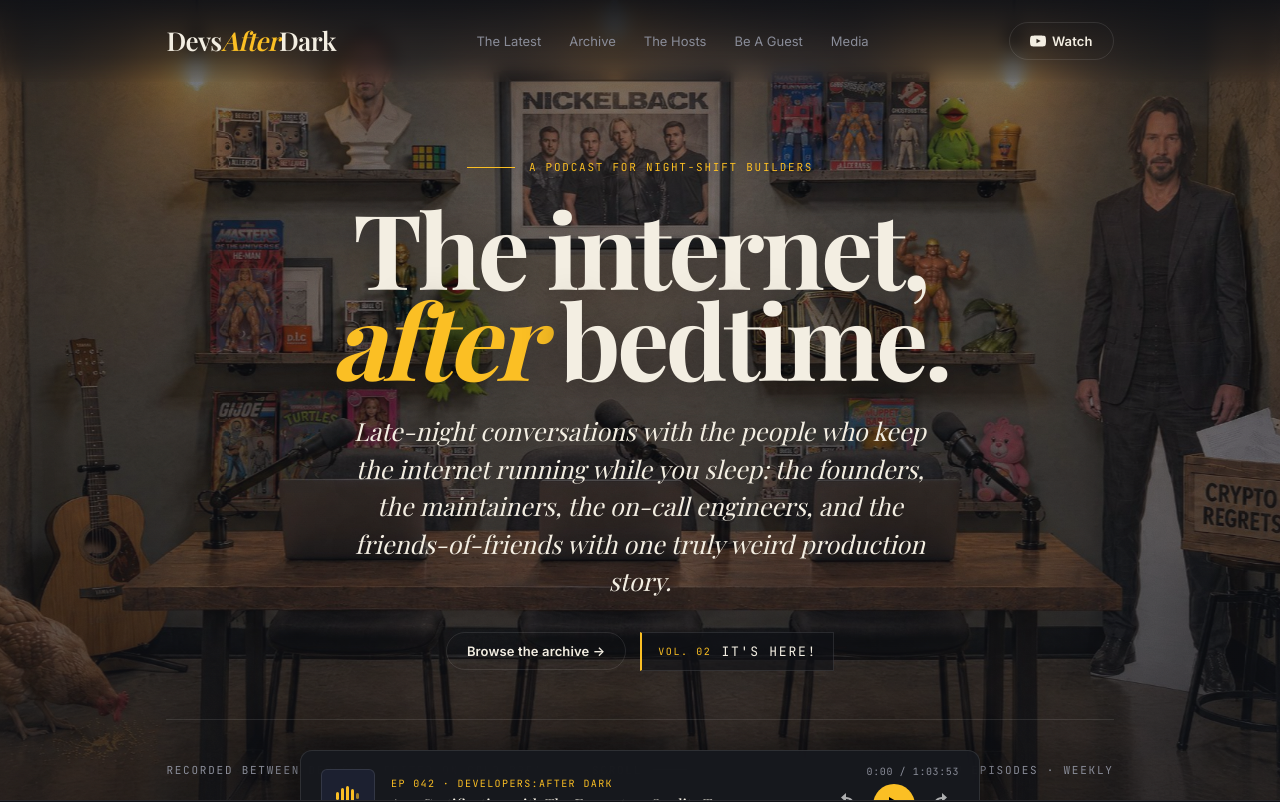
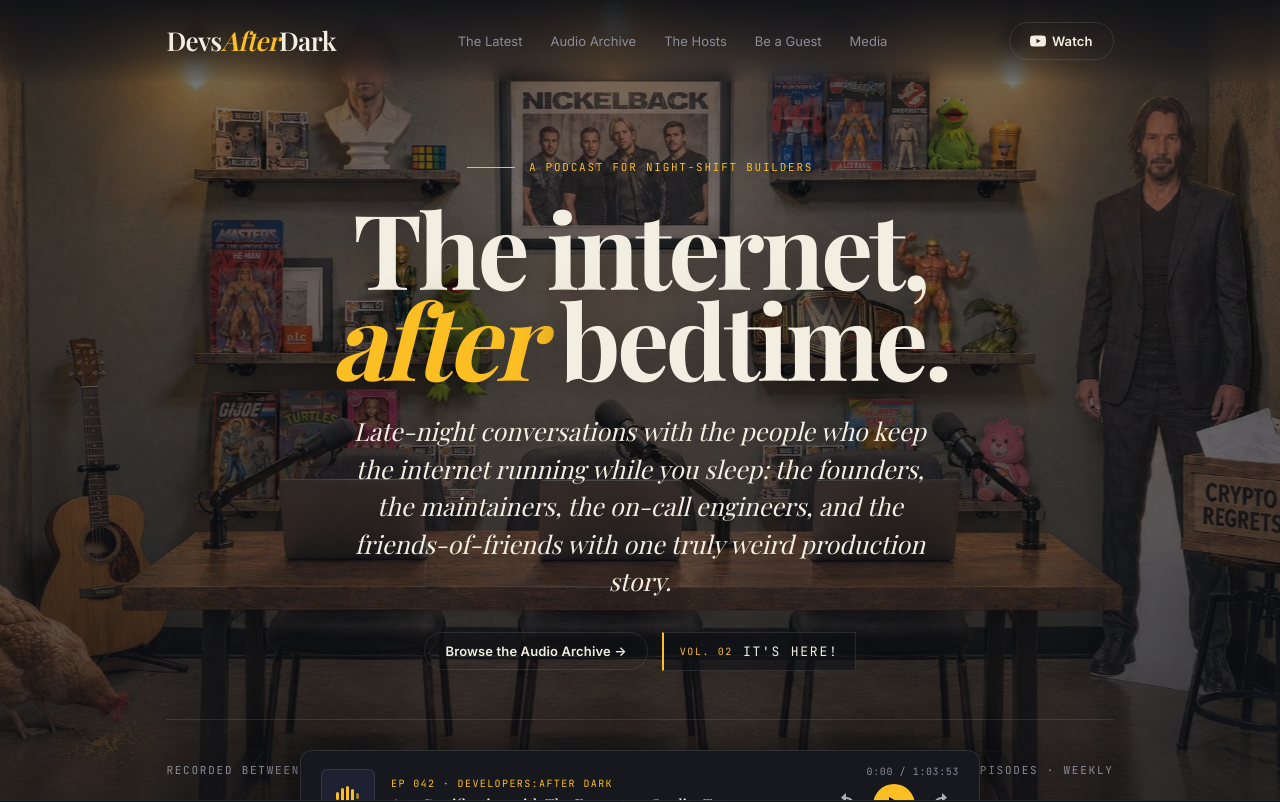
Before and after one commit to puresanfran/devsafterdark, a Next.js app: page / in a window 1280 px wide. Shown: the top 802 px of the page. Built offline with nearby package versions, Linux system fonts and the light colour scheme; a web font is replaced by a local one.

Commit message:
copy: title case CTAs, Audio Archive everywhere

```diff
--- a/app/page.tsx
+++ b/app/page.tsx
@@ -426,9 +426,9 @@
       <div className="mobile-menu" id="mobileMenu" role="dialog" aria-label="Navigation menu">
         <button className="mobile-menu-close" id="mobileMenuClose" aria-label="Close menu">✕</button>
         <a href="#latest" onClick={closeMobileMenu}>The Latest</a>
-        <a href="#archive" onClick={closeMobileMenu}>Archive</a>
+        <a href="#archive" onClick={closeMobileMenu}>Audio Archive</a>
         <a href="#hosts" onClick={closeMobileMenu}>The Hosts</a>
-        <a href="#pitch" onClick={closeMobileMenu}>Be A Guest</a>
+        <a href="#pitch" onClick={closeMobileMenu}>Be a Guest</a>
         <a href="#shorts" onClick={closeMobileMenu}>Media</a>
       </div>
 
@@ -439,9 +439,9 @@
         </div>
         <nav className="nav-links" aria-label="Primary navigation">
           <a href="#latest">The Latest</a>
-          <a href="#archive">Archive</a>
+          <a href="#archive">Audio Archive</a>
           <a href="#hosts">The Hosts</a>
-          <a href="#pitch">Be A Guest</a>
+          <a href="#pitch">Be a Guest</a>
           <a href="#shorts">Media</a>
         </nav>
         <div className="nav-cta">
@@ -474,7 +474,7 @@
               Late-night conversations with the people who keep the internet running while you sleep: the founders, the maintainers, the on-call engineers, and the friends-of-friends with one truly weird production story.
             </p>
             <div className="hero-actions fade-up fade-up-4">
-              <a href="#archive" className="btn btn-ghost">Browse the archive →</a>
+              <a href="#archive" className="btn btn-ghost">Browse the Audio Archive →</a>
               <div className="vol2-inline mono" aria-label="Volume 2 teaser">
                 <span className="vol2-label">Vol. 02</span>
                 <span className="vol2-countdown" id="vol2Countdown">
@@ -681,7 +681,7 @@
                 <div className="field-label">The pitch</div>
                 <textarea placeholder="Start with the moment something went sideways." required></textarea>
               </div>
-              <button className="submit" type="submit"><span>Send the pitch</span><span>→</span></button>
+              <button className="submit" type="submit"><span>Send the Pitch</span><span>→</span></button>
             </div>
           </form>
           <div className="thanks" id="thanks" aria-live="polite">
@@ -754,7 +754,7 @@
         <div className="sponsors-bar">
           <div className="mono" style={{color:'var(--mute)'}}>── Sponsored By ──────────</div>
           <div className="rule"></div>
-          <a href="#pitch" className="btn btn-ghost">Sponsor a future episode →</a>
+          <a href="#pitch" className="btn btn-ghost">Sponsor a Future Episode →</a>
         </div>
         <div className="sponsors-grid">
           {[
```
